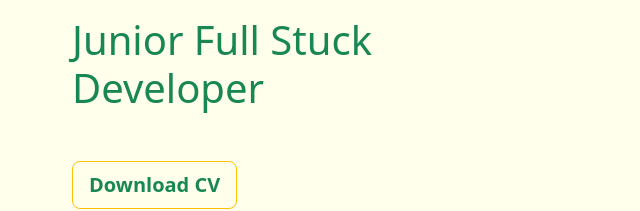
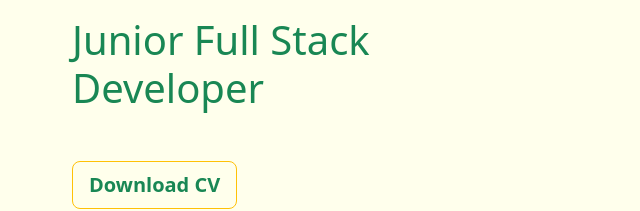
Before and after one commit to Senduru/Personal_web, a plain HTML site: page index.html in a window 1280 px wide. Shown: the part 463-674 px from the top of the page, 630-1270 px from the left. Drawn offline with nearby package versions, Linux system fonts and the light colour scheme.

Commit message:
index.html

```diff
--- a/index.html
+++ b/index.html
@@ -46,7 +46,7 @@
       <div class="col-sm-12 col-lg-6 self-name m-0 ml-2">
         <div class="ani-1">
           <h1 class="display-1 fw-bolder text-success"><span>Hi there,<br>I'm <strong class="text-warning"><i>SENDURU</i></strong></span>
-            <p class="display-6">Junior Full Stuck Developer</p>
+            <p class="display-6">Junior Full Stack Developer</p>
             <button type="button" id="downloadButton" class="btn btn-outline-warning CV btn-lg ml-auto"><b class="text-success">Download CV</b></button>
 
           </div>
```
